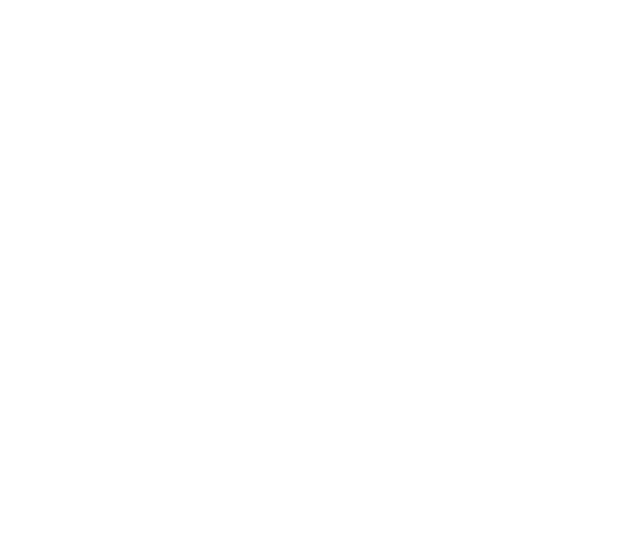
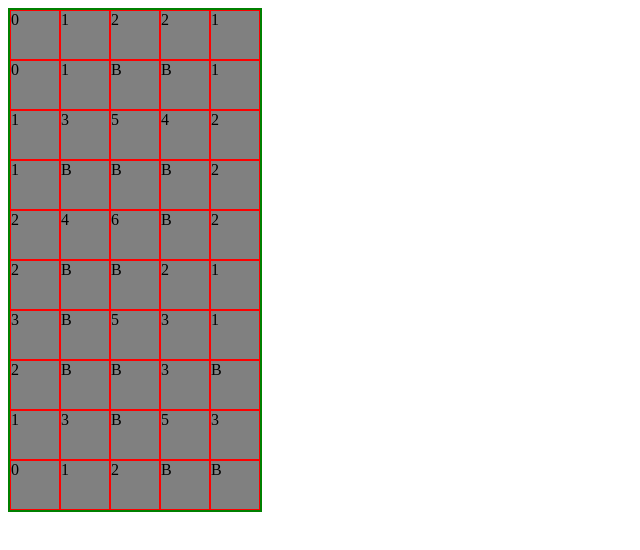
Before and after one commit to codefornia/minesweeper, a plain HTML site: page index.html in a window 1280 px wide. Shown: the whole page, without its empty margins (0-640 px from the left). Drawn offline with Linux system fonts and the light colour scheme.

Commit message:
board basic visualization implemented

```diff
--- /dev/null
+++ b/css/style.css
@@ -0,0 +1,18 @@
+body {
+  background-color: white;
+}
+
+.grid-container {
+  display: grid;
+  /*grid-template-columns: repeat(5, 1fr);*/
+  border: 2px solid green;
+  width: fit-content;
+}
+
+.cell {
+  box-sizing: border-box;
+  background-color: gray;
+  width: 50px;
+  height: 50px;
+  border: 1px solid red;
+}
--- a/index.html
+++ b/index.html
@@ -2,16 +2,23 @@
 <html lang="en">
 <head>
 	<meta charset="UTF-8">
+	<link href="css/style.css" rel="stylesheet" type="text/css">
 	<title>minesweeper</title>
 	<script src="src/main.js"></script>
 	<script src="src/config.js"></script>
 	<script src="src/cell.js"></script>
 	<script src="src/board.js"></script>
-
+	<script src="src/boardView.js"></script>
 </head>
 <body>
+<div id="container" class="grid-container">
+</div>
+
 <script>
 	startGame();
 </script>
+
+
+
 </body>
 </html>
--- a/src/board.js
+++ b/src/board.js
@@ -1,6 +1,10 @@
 class Board {
   constructor(config) {
     this.config = config;
+  }
+
+  getMatrix() {
+    return this.matrix;
   }
 
   generate() {
@@ -8,7 +12,6 @@ class Board {
     this.fillWithCells();
     this.generateBombs();
     this.calculateNumbers();
-    console.log(this.matrix);
   }
 
   initEmpty() {
--- /dev/null
+++ b/src/boardView.js
@@ -0,0 +1,28 @@
+class BoardView {
+  constructor (board, config) {
+    this.board = board;
+    this.config = config;
+  }
+
+  draw(){
+    this.container = document.getElementById("container");
+    this.container.style.gridTemplateColumns = `repeat(${this.config.width}, 1fr)`;
+
+    let matrix = this.board.getMatrix();
+
+    for (let i = 0; i < matrix.length; i++) {
+        for (let j = 0; j < matrix[i].length ; j++) {
+          let cell = matrix[i][j];
+          let text = document.createTextNode(cell.value + " ");
+
+          let cellCont = document.createElement("div");
+          cellCont.appendChild(text);
+          cellCont.className = 'cell'
+          this.container.appendChild(cellCont);
+          console.log(cell);
+          cell.addView(cellCont);
+          //cell.addView(cellCont);
+        }
+    }
+  }
+}
--- a/src/cell.js
+++ b/src/cell.js
@@ -24,4 +24,10 @@ class Cell {
   isValueValid(v) {
     return possibleValues.filter(e => e === v).length > 0;
   }
+
+  addView(view) {
+   view.onclick = ()  => {
+     console.log(this.value );
+    }
+  }
 }
--- a/src/main.js
+++ b/src/main.js
@@ -1,6 +1,7 @@
 function startGame () {
   const cfg = new Config(5,10,15);
-  console.log(cfg);
   let board = new Board(cfg);
   board.generate();
+  let boardView = new BoardView(board, cfg);
+  boardView.draw();
 }
```
